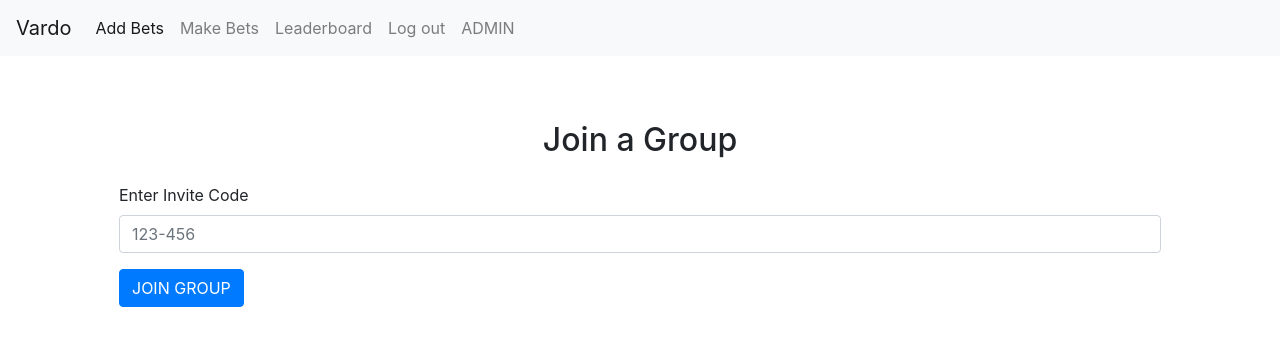
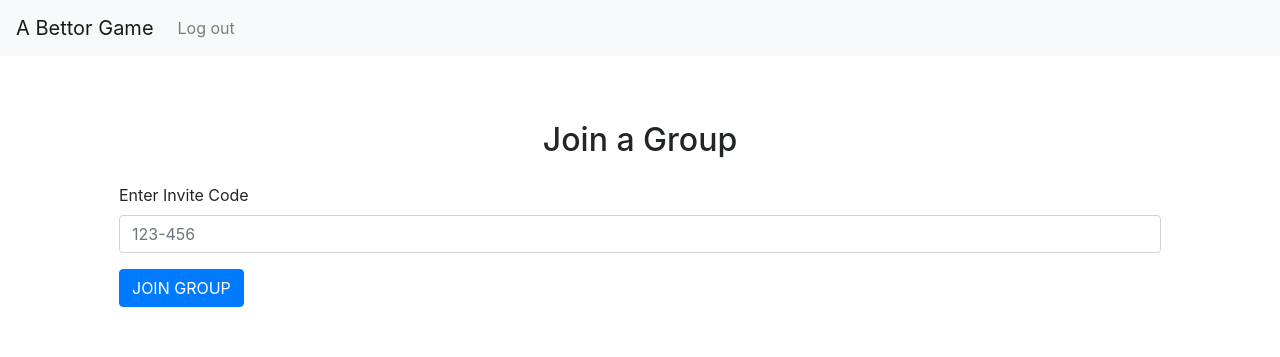
Before and after one commit to jiangl/abettorgame, a Django app: page / in a window 1280 px wide. Shown: the top 357 px of the page. Run offline with Django 3.2, Linux system fonts and the light colour scheme; some libraries are stand-ins or nearby versions.

Commit message:
update templates to reflect logic from ui_updates branch

```diff
--- a/maingame/templates/base-template.html
+++ b/maingame/templates/base-template.html
@@ -5,14 +5,9 @@
     <meta charset="utf-8">
     <meta name="viewport" content="width=device-width, initial-scale=1, shrink-to-fit=no">
 
-    <!-- Stylesheets -->
-    {% block css %}
-      <!-- Bootstrap CSS -->
-      <link rel="stylesheet" href="https://maxcdn.bootstrapcdn.com/bootstrap/4.0.0/css/bootstrap.min.css" integrity="sha384-Gn5384xqQ1aoWXA+058RXPxPg6fy4IWvTNh0E263XmFcJlSAwiGgFAW/dAiS6JXm" crossorigin="anonymous">
-      <!-- Custom CSS -->
-      {% load static %}
-      <link rel="stylesheet" type="text/css" href="{% static 'style.css' %}">
-    {% endblock %}
+    <!-- Bootstrap CSS -->
+    <link rel="stylesheet" href="https://maxcdn.bootstrapcdn.com/bootstrap/4.0.0/css/bootstrap.min.css" integrity="sha384-Gn5384xqQ1aoWXA+058RXPxPg6fy4IWvTNh0E263XmFcJlSAwiGgFAW/dAiS6JXm" crossorigin="anonymous">
+
   </head>
   <body>
     <!-- Optional JavaScript -->
@@ -20,25 +15,25 @@
     <script src="https://code.jquery.com/jquery-3.2.1.slim.min.js" integrity="sha384-KJ3o2DKtIkvYIK3UENzmM7KCkRr/rE9/Qpg6aAZGJwFDMVNA/GpGFF93hXpG5KkN" crossorigin="anonymous"></script>
     <script src="https://cdnjs.cloudflare.com/ajax/libs/popper.js/1.12.9/umd/popper.min.js" integrity="sha384-ApNbgh9B+Y1QKtv3Rn7W3mgPxhU9K/ScQsAP7hUibX39j7fakFPskvXusvfa0b4Q" crossorigin="anonymous"></script>
     <script src="https://maxcdn.bootstrapcdn.com/bootstrap/4.0.0/js/bootstrap.min.js" integrity="sha384-JZR6Spejh4U02d8jOt6vLEHfe/JQGiRRSQQxSfFWpi1MquVdAyjUar5+76PVCmYl" crossorigin="anonymous"></script>
-    <!-- JS Functions -->
-    {% if not group.started %}
-    <script src="js/bet_handlers.js"></script>
-    {% endif %}
 
     <!-- Nav -->
+    <!-- Hide nav if on login or create and join group pages -->
     <nav class="navbar navbar-expand-lg navbar-light bg-light">
-      <a class="navbar-brand" href="#">Vardo</a>
+      <a class="navbar-brand" href="{% url 'maingame:index' %}">A Bettor Game</a>
       <button class="navbar-toggler" type="button" data-toggle="collapse" data-target="#navbarNavAltMarkup" aria-controls="navbarNavAltMarkup" aria-expanded="false" aria-label="Toggle navigation">
         <span class="navbar-toggler-icon"></span>
       </button>
       <div class="collapse navbar-collapse" id="navbarNavAltMarkup">
         <div class="navbar-nav">
-          <a class="nav-item nav-link active" href="add-bets">Add Bets <span class="sr-only">(current)</span></a>
-          <a class="nav-item nav-link" href="show-placements">Make Bets</a>
-          <a class="nav-item nav-link" href="leaderboard">Leaderboard</a>
-          <a class="nav-item nav-link" href="login">Log out</a>
-          {% if group.admin == current_user %}
-            <a class="nav-item nav-link" href="group-admin">ADMIN</a>
+          {% if group_id and event %}
+            <a class="nav-item nav-link active" href="{% url 'maingame:add_bets' group_id event.id %}">Add Bets <span class="sr-only">(current)</span></a>
+            <a class="nav-item nav-link" href="{% url 'maingame:show_placements' group_id event.id %}">Make Bets</a>
+            <a class="nav-item nav-link" href="{% url 'maingame:leaderboard' group_id event.id %}">Leaderboard</a>
+          {% endif %}
+          <a class="nav-item nav-link" href="{% url 'maingame:login' %}">Log out</a>
+          <!-- Need to add authorization logic for admin -->
+          {% if group_id and event %}
+            <a class="nav-item nav-link" href="{% url 'maingame:group_admin' group_id event.id %}">ADMIN</a>
           {% endif %}
         </div>
       </div>
--- a/maingame/templates/index.html
+++ b/maingame/templates/index.html
@@ -2,10 +2,14 @@
 
 <div class="container border border-white p-5">
   <h2 class="col text-center p-3">Join a Group</h2>
-  <form>
+  <form action="{% url 'maingame:join_group_and_event' %}" method="post">
+    {% csrf_token %}
     <div class="form-group">
-      <label for="inputGroupId">Enter Invite Code</label>
-      <input type="groupId" class="form-control" id="inputGroupId" placeholder="123-456">
+      <label for="inputEventId">Enter Invite Code</label>
+      {% if error_message %}
+        <label class="col"><p><strong>{{ error_message }}</strong></p></label>
+      {% endif %}
+      <input type="groupAndEventId" class="form-control" id="inputGroupAndEventId" name="groupAndEventId" placeholder="123-456" required>
     </div>
     <button type="submit" class="btn btn-primary">JOIN GROUP</button>
   </form>
@@ -13,10 +17,11 @@
 
 <div class="container border border-white p-5">
   <h2 class="col text-center p-3">Start a Group</h2>
-  <form>
+  <form action="{% url 'maingame:create_group_and_event' %}" method="post">
+    {% csrf_token %}
     <div class="form-group">
       <label for="inputGroupName">Enter Group Name</label>
-      <input type="groupName" class="form-control" id="inputGroupName" placeholder="Greater Wynnewood Exotic Animal Park">
+      <input type="groupName" class="form-control" id="inputGroupName" name="groupName" placeholder="Greater Wynnewood Exotic Animal Park" required>
     </div>
     <button type="submit" class="btn btn-primary">CREATE GROUP</button>
   </form>
```
